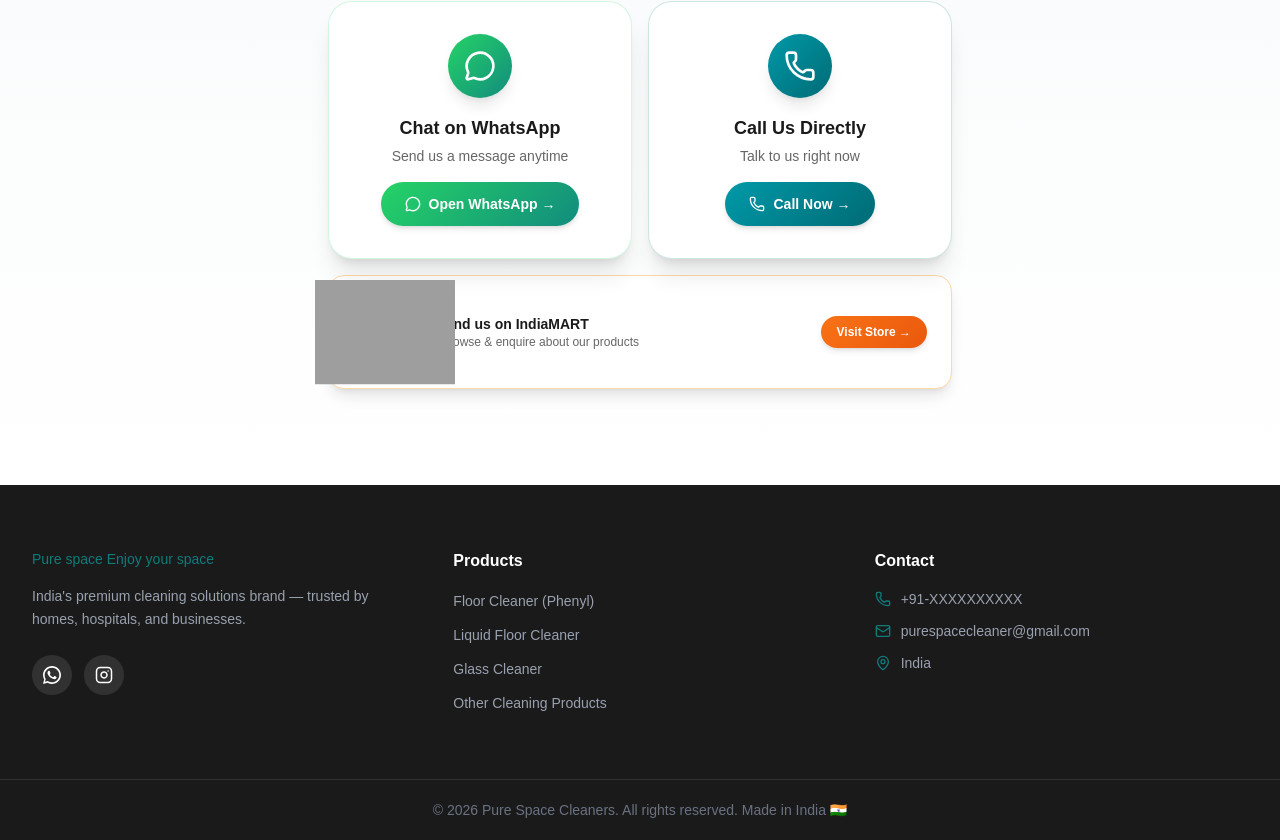
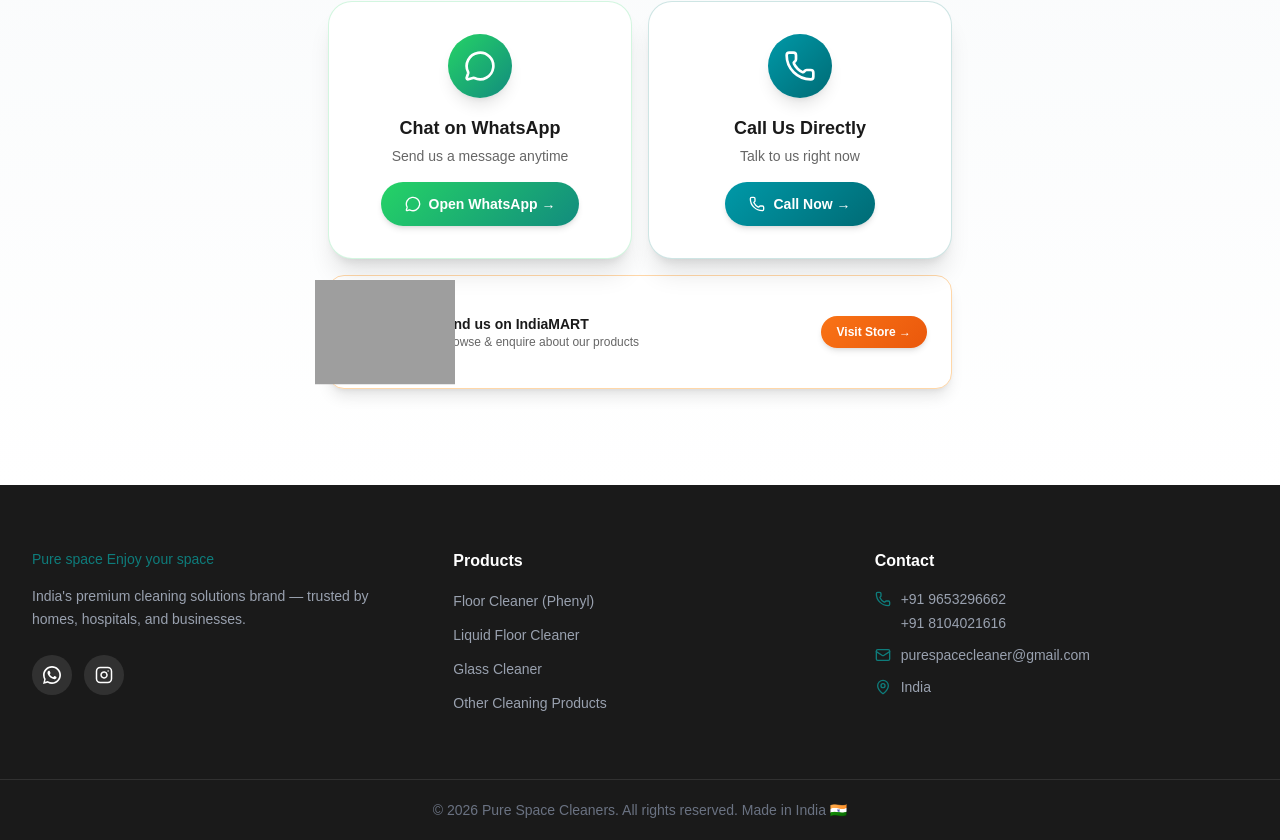
Before and after one commit to AtharvaSharma27/-Pure-Space, a React (Vite) app: page / in a window 1280 px wide. Shown: the part 8083-8923 px from the top of the page. Built offline with nearby package versions, Linux system fonts and the light colour scheme; grey boxes are pictures that could not be loaded.

Commit message:
Update phone numbers in footer

```diff
--- a/src/components/Footer.jsx
+++ b/src/components/Footer.jsx
@@ -73,9 +73,14 @@ const Footer = () => {
             <ul className="space-y-3">
               <li className="flex items-start gap-2.5">
                 <Phone size={16} className="text-brand-teal mt-0.5 flex-shrink-0" />
-                <span className="text-sm text-gray-400">
-                  {import.meta.env.VITE_BRAND_PHONE || '+91-XXXXXXXXXX'}
-                </span>
+                <div className="flex flex-col gap-1">
+                  <a href="tel:+919653296662" className="text-sm text-gray-400 hover:text-brand-teal transition-colors">
+                    +91 9653296662
+                  </a>
+                  <a href="tel:+918104021616" className="text-sm text-gray-400 hover:text-brand-teal transition-colors">
+                    +91 8104021616
+                  </a>
+                </div>
               </li>
               <li className="flex items-start gap-2.5">
                 <Mail size={16} className="text-brand-teal mt-0.5 flex-shrink-0" />
```
